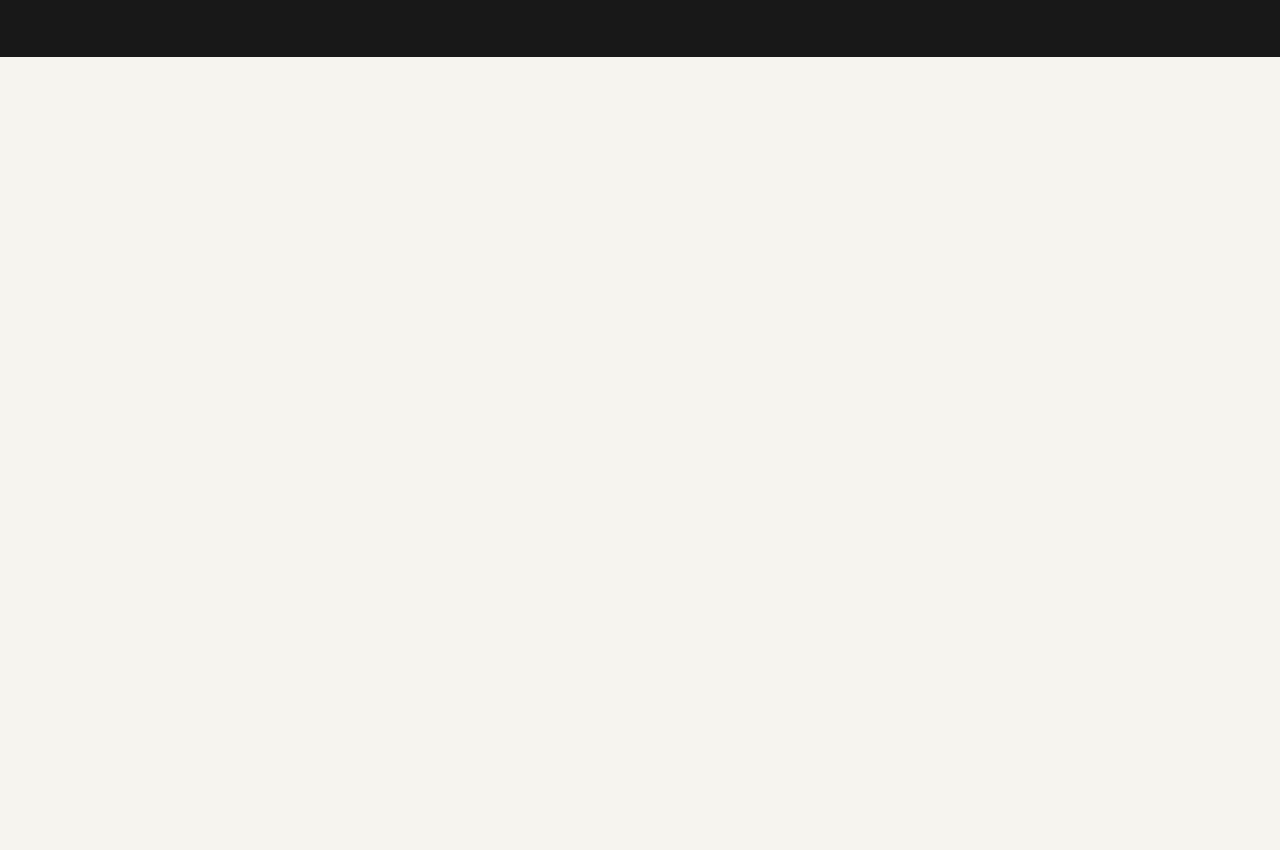
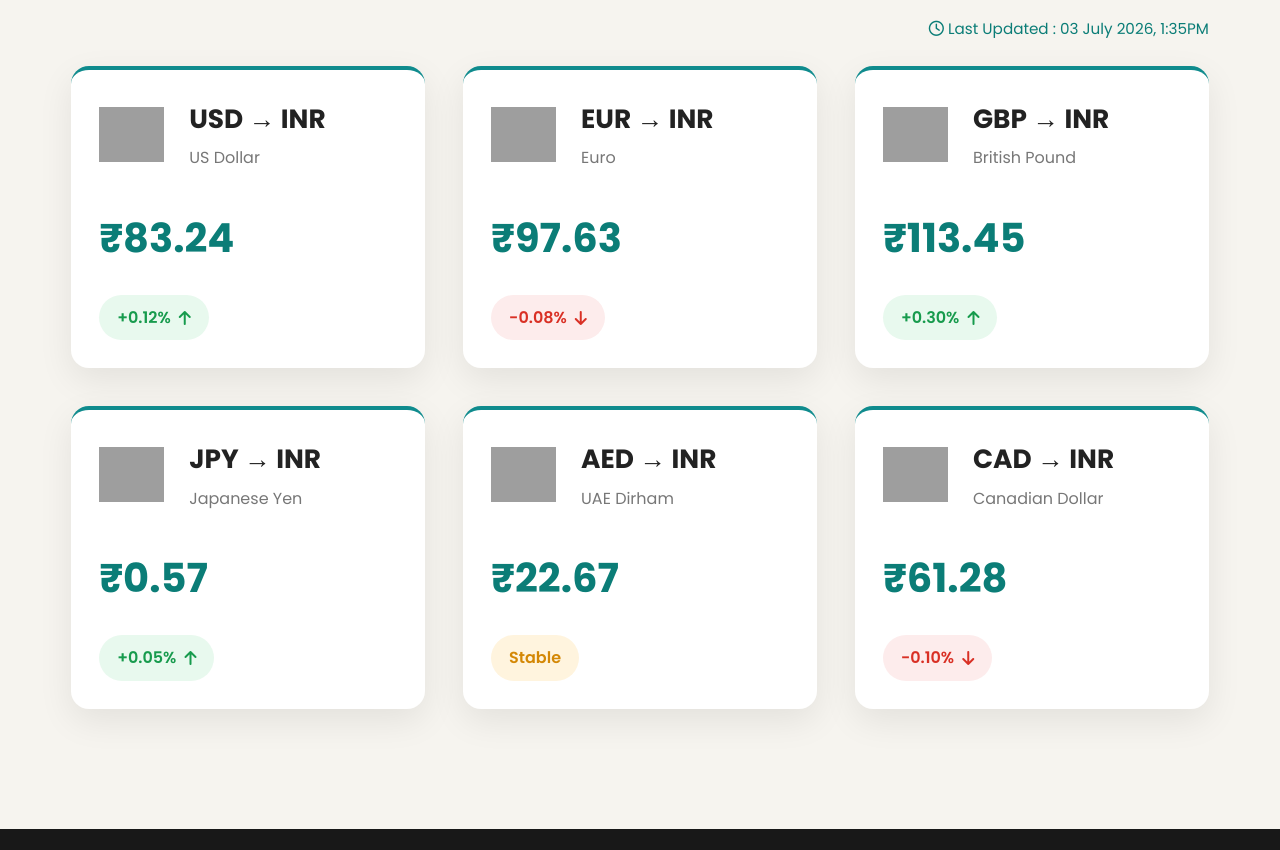
Before and after one commit to kaish10-hub/currency-converter, a plain HTML site: page index.html in a window 1280 px wide. Shown: the part 1557-2407 px from the top of the page. Before the commit the page ends 1614 px from the top, so only its background shows below. Drawn offline with nearby package versions, Linux system fonts and the light colour scheme; grey boxes are pictures that could not be loaded.

Commit message:
Added Rates section

```diff
--- a/index.html
+++ b/index.html
@@ -33,7 +33,9 @@
     <main>
         <section id="converter" class="converter">
             <div class="converter-header">
-                <h1>Currency Converter</h1>
+                <div class="heading">
+                    <h1>Currency Converter</h1>
+                </div>
                 <p>Convert currencies in real time with live exchange rates</p>
 
             </div>
@@ -41,40 +43,40 @@
             <div class="input">
                 <label>Amount</label>
                 <div class="amount-box">
-                    <input type="number" placeholder="1000">
+                    <input type="number" id="amount" placeholder="1000">
                 </div>
             </div>
 
             <div class="currency-row">
                 <div class="select-box">
                     <label>From</label>
-                    <select>
-                        <option>INR - Indian Rupee</option>
-                        <option>USD - US Dollar</option>
-                        <option>EUR - Europe</option>
-                        <option>AUD - Australian Dollar</option>
-                        <option>JPY - Japanese Yen</option>
-                        <option>ZAR - South African Rand</option>
+                    <select id="fromCurrency">
+                        <option value="INR">INR - Indian Rupee</option>
+                        <option value="USD">USD - US Dollar</option>
+                        <option value="EUR">EUR - Europe</option>
+                        <option value="AUD">AUD - Australian Dollar</option>
+                        <option value="JPY">JPY - Japanese Yen</option>
+                        <option value="ZAR">ZAR - South African Rand</option>
                     </select>
                 </div>
-                <button class="swap">
+                <button class="swap" id="swapBtn">
                     <img src="swapBtn.svg" alt="">
                 </button>
 
                 <div class="select-box">
                     <label>To</label>
-                    <select>
-                        <option>INR - Indian Rupee</option>
-                        <option>USD - US Dollar</option>
-                        <option>EUR - Europe</option>
-                        <option>AUD - Australian Dollar</option>
-                        <option>JPY - Japanese Yen</option>
-                        <option>ZAR - South African Rand</option>
+                    <select id="toCurrency">
+                        <option value="INR">INR - Indian Rupee</option>
+                        <option value="USD">USD - US Dollar</option>
+                        <option value="EUR">EUR - Europe</option>
+                        <option value="AUD">AUD - Australian Dollar</option>
+                        <option value="JPY">JPY - Japanese Yen</option>
+                        <option value="ZAR">ZAR - South African Rand</option>
                     </select>
                 </div>
             </div>
 
-            <button class="convert-btn">
+            <button class="convert-btn" id="convertBtn">
                 Convert
             </button>
 
@@ -82,7 +84,7 @@
                 <div class="result-text">
                     <p class="title">Converted Amount</p>
                     <h2 id="convertedAmount">₹83,240.00</h2>
-                    <span class="rate">1 USD = 83.24</span>
+                    <span class="rate" id="exchangeRate">1 USD = 83.24</span>
                 </div>
                 <div class="result-icon">
                     <img src="currency.svg" alt="Currency">
@@ -109,6 +111,113 @@
             </div>
         </section>
 
+        <section id="rates" class="rates-section">
+            <div class="section-title">
+                <div class="heading">
+                    <h2>Live Exchange Rates</h2>
+                </div>
+                <p>Real time exchange rates updated every few seconds</p>
+            </div>
+            <div class="updated">
+                <i class="fa-regular fa-clock"></i>
+                Last Updated :
+                <span id="lastUpdated">03 July 2026, 1:35PM</span>
+            </div>
+
+            <div class="rates-grid">
+                <div class="rate-card">
+                    <div class="currency-top">
+                        <div class="currency-info">
+                            <img src="https://flagsapi.com/US/flat/64.png" alt="">
+                            <div>
+                                <h3>USD → INR</h3>
+                                <small>US Dollar</small>
+                            </div>
+                        </div>
+                    </div>
+                    <h1>₹83.24</h1>
+                    <span class="positive">
+                        +0.12%
+                        <i class="fa-solid fa-arrow-up"></i>
+                    </span>
+                </div>
+
+                <div class="rate-card">
+                        <div class="currency-info">
+                            <img src="https://flagsapi.com/EUR/flat/64.png" alt="">
+                            <div>
+                                <h3>EUR → INR</h3>
+                                <small>Euro</small>
+                            </div>
+                        </div>
+                    <h1>₹97.63</h1>
+                    <span class="negative">
+                        -0.08%
+                        <i class="fa-solid fa-arrow-down"></i>
+                    </span>
+                </div>
+
+                <div class="rate-card">
+                        <div class="currency-info">
+                            <img src="https://flagsapi.com/GB/flat/64.png" alt="">
+                            <div>
+                                <h3>GBP → INR</h3>
+                                <small>British Pound</small>
+                            </div>
+                    </div>
+                    <h1>₹113.45</h1>
+                    <span class="positive">
+                        +0.30%
+                        <i class="fa-solid fa-arrow-up"></i>
+                    </span>
+                </div>
+
+                <div class="rate-card">
+                        <div class="currency-info">
+                            <img src="https://flagsapi.com/JP/flat/64.png" alt="">
+                            <div>
+                                <h3>JPY → INR</h3>
+                                <small>Japanese Yen</small>
+                            </div>
+                        </div>
+                    <h1>₹0.57</h1>
+                    <span class="positive">
+                        +0.05%
+                        <i class="fa-solid fa-arrow-up"></i>
+                    </span>
+                </div>
+
+                <div class="rate-card">
+                        <div class="currency-info">
+                            <img src="https://flagsapi.com/AE/flat/64.png" alt="">
+                            <div>
+                                <h3>AED → INR</h3>
+                                <small>UAE Dirham</small>
+                            </div>
+                        </div>
+                     <h1>₹22.67</h1>
+                    <span class="neutral">
+                        Stable
+                    </span>
+                </div>
+
+                <div class="rate-card">
+                        <div class="currency-info">
+                            <img src="https://flagsapi.com/CA/flat/64.png" alt="">
+                            <div>
+                                <h3>CAD → INR</h3>
+                                <small>Canadian Dollar</small>
+                            </div>
+                        </div>
+                    <h1>₹61.28</h1>
+                    <span class="negative">
+                        -0.10%
+                        <i class="fa-solid fa-arrow-down"></i>
+                    </span>
+                </div>
+            </div>
+        </section>
+
     </main>
 
     <footer id="contact">
--- a/style.css
+++ b/style.css
@@ -20,6 +20,7 @@
 
 html{
     scroll-behavior:smooth;
+    scroll-padding-top: 90px;
 }
 
 body{
@@ -48,10 +49,6 @@ main{
     width:min(1200px,92%);
     margin:auto;
 }
-
-/* =======================
-        NAVBAR
-======================= */
 
 nav{
     width:100%;
@@ -137,10 +134,6 @@ nav ul a:hover::after{
     width:24px;
 }
 
-/* =======================
-        HERO
-======================= */
-
 .converter{
     margin-top:60px;
     background:white;
@@ -191,10 +184,6 @@ nav ul a:hover::after{
     font-size:22px;
     background:white;
 }
-
-/* =======================
-        CURRENCY ROW
-======================= */
 
 .currency-row{
     display:grid;
@@ -257,10 +246,6 @@ nav ul a:hover::after{
     box-shadow:0 15px 30px rgba(15,118,110,.3);
 }
 
-/* =======================
-        RESULT
-======================= */
-
 .result{
     margin-top:40px;
     display:flex;
@@ -303,9 +288,6 @@ transform:translateY(-10px);
 }
 
 }
-/*==========================
-        FEATURES
-==========================*/
 
 .features{
     margin:80px 0;
@@ -360,11 +342,6 @@ transform:translateY(-10px);
     line-height:1.8;
 }
 
-
-/*==========================
-          FOOTER
-==========================*/
-
 footer{
     background:#181818;
     color:#fff;
@@ -417,11 +394,6 @@ footer{
     color:#999;
 }
 
-
-/*==========================
-      INPUT EFFECTS
-==========================*/
-
 .amount-box,
 select{
     transition:.3s;
@@ -436,11 +408,6 @@ select:focus{
     border-color:#0f766e;
     box-shadow:0 0 0 5px rgba(20,184,166,.12);
 }
-
-
-/*==========================
-      BUTTON EFFECT
-==========================*/
 
 .convert-btn{
     position:relative;
@@ -473,11 +440,6 @@ left:120%;
 
 }
 
-
-/*==========================
-        NAVBAR HOVER
-==========================*/
-
 .logo img{
     transition:.4s;
 }
@@ -485,11 +447,6 @@ left:120%;
 .logo:hover img{
     transform:rotate(-12deg) scale(1.08);
 }
-
-
-/*==========================
-      SCROLLBAR
-==========================*/
 
 ::-webkit-scrollbar{
     width:10px;
@@ -507,11 +464,6 @@ left:120%;
 ::-webkit-scrollbar-thumb:hover{
     background:#115e59;
 }
-
-
-/*==========================
-       ANIMATIONS
-==========================*/
 
 .converter,
 .feature,
@@ -538,11 +490,6 @@ transform:translateY(0);
 }
 
 }
-
-
-/*==========================
-      RESPONSIVE
-==========================*/
 
 @media(max-width:1000px){
 
@@ -722,3 +669,103 @@ transform:none;
 }
 
 }
+
+.rates-section{
+    max-width: 1200px;
+    margin: 120px auto;
+    padding:0 20px;
+}
+.section-title{
+    text-align: center;
+    margin-bottom: 45px;
+}
+.section-title h2{
+    font-size: 3rem;
+    margin-bottom: 10px;
+}
+.section-title p{
+    color: #667085;
+}
+.updated{
+    text-align: right;
+    color: #0b7d77;
+    margin-bottom: 25px;
+    font-size: .95rem;
+}
+.rates-grid{
+    display: grid;
+    grid-template-columns: repeat(auto-fit,minmax(320px,1fr));
+    gap:38px;
+}
+.rate-card{
+    background: white;
+    border-radius: 18px;
+    padding: 28px;
+    box-shadow:0 12px 35px rgba(0,0,0,.08);
+    transition: 0.35s;
+    border-top: 4px solid #0f8b8d;
+}
+.rate-card:hover{
+    transform: translateY(-8px);
+    box-shadow: 0 18px 45px rgba(0,0,0,.15);
+}
+.currency-info{
+    display: flex;
+    align-items: center;
+    gap:25px;
+}
+.currency-info img{
+    width:65px;
+    height:55px;
+}
+.currency-info h3{
+    font-size: 1.65rem;
+    margin-bottom: 5px;
+}
+.currency-info small{
+    color:#777;
+    font-size: 1rem;
+}
+.rate-card h1{
+    margin: 35px 0 25px;
+    color:#0b7d77;
+    font-size: 2.5rem;
+}
+.positive,.negative,.neutral{
+    display:inline-flex;
+    align-items:center;
+    gap:8px;
+    padding:10px 18px;
+    border-radius:30px;
+    font-weight:600;
+}
+.positive{
+    background: #e8f9ee;
+    color:#179b4d;
+}
+.negative{
+    background-color: #fdecec;
+    color:#d93025;
+}
+.neutral{
+    background: #fff4de;
+    color:#d48806;
+}
+
+.heading{
+    position: relative;
+    display: flex;
+    justify-content: center;
+    align-items: center;
+    margin-bottom: 15px;
+}
+.heading::before, .heading::after{
+    content: "";
+    flex: 1;
+    height: 3px;
+    background-color: #91c8bc;
+}
+.heading h1, .heading h2{
+    padding: 0 22px;
+    position: relative;
+}
```
